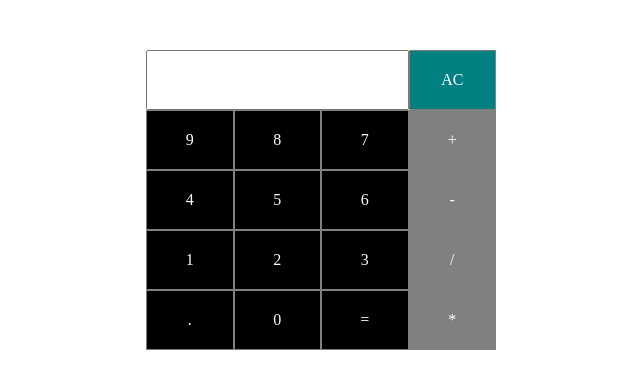
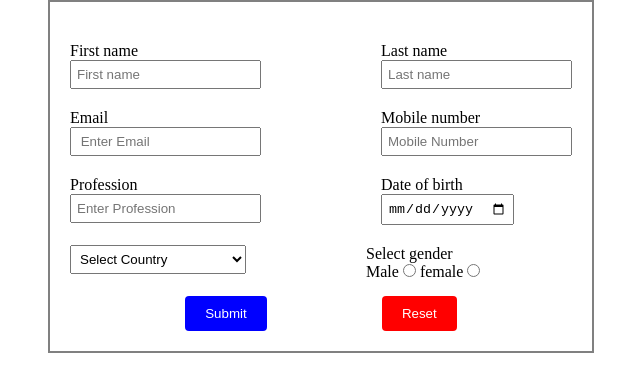
Before and after one commit to ashutosh1414/assignment, a plain HTML site: page index.html in a window 1280 px wide. Shown: the whole page, without its empty margins (319-959 px from the left). Drawn offline with Linux system fonts and the light colour scheme.

Commit message:
code of form
This is done in html css javascript

```diff
--- a/index.html
+++ b/index.html
@@ -3,33 +3,84 @@
   <head>
     <meta charset="UTF-8" />
     <meta name="viewport" content="width=device-width, initial-scale=1.0" />
-    <title>Calculator</title>
+    <title>Document</title>
     <link rel="stylesheet" href="style.css" />
   </head>
   <body>
-    <div class="container">
-      <div class="grid-container">
-        <input type="text" name="" id="input" />
-        <div class="buttons ac" onclick="clearInput()">AC</div>
-        <div class="buttons" onclick="appendToInput('9')">9</div>
-        <div class="buttons" onclick="appendToInput('8')">8</div>
-        <div class="buttons" onclick="appendToInput('7')">7</div>
-        <div class="buttons opp" onclick="appendToInput('+')">+</div>
-        <div class="buttons" onclick="appendToInput('4')">4</div>
-        <div class="buttons" onclick="appendToInput('5')">5</div>
-        <div class="buttons" onclick="appendToInput('6')">6</div>
-        <div class="buttons opp" onclick="appendToInput('-')">-</div>
-        <div class="buttons" onclick="appendToInput('1')">1</div>
-        <div class="buttons" onclick="appendToInput('2')">2</div>
-        <div class="buttons" onclick="appendToInput('3')">3</div>
-        <div class="buttons opp" onclick="appendToInput('/')">/</div>
-        <div class="buttons" onclick="appendToInput('.')">.</div>
-        <div class="buttons" onclick="appendToInput('0')">0</div>
-        <div class="buttons eq" id="equal" onclick="calculate()">=</div>
-        <div class="buttons opp" onclick="appendToInput('*')">*</div>
+    <form class="container">
+      <div class="box">
+        <div class="subhead">
+          <div>
+            <p>First name</p>
+            <input type="text" id="Firstname" placeholder="First name" />
+          </div>
+
+          <div>
+            <p>Last name</p>
+            <input type="text" id="Lastname" placeholder="Last name"/>
+          </div>
+        </div>
+
+        <div class="subhead">
+          <div>
+            <p for="emails">Email</p>
+            <input
+              type="email"
+              name="email"
+              id="Emails"
+              placeholder=" Enter Email"
+            />
+          </div>
+
+          <div>
+            <p for="Phonenum">Mobile number</p>
+            <input type="number" id="Phonenum" placeholder="Mobile Number"  />
+          </div>
+        </div>
+
+        <div class="subhead">
+          <div>
+            <p for="Profession">Profession</p>
+            <input type="text" id="Profession" placeholder="Enter Profession" />
+          </div>
+          <div>
+            <p for="dob">Date of birth</p>
+            <input type="date" name="date" id="dob" />
+          </div>
+        </div>
+
+        <div class="subhead">
+          <div>
+            <select name="SelectCountry" id="Country" >
+              <option value="">Select Country</option>
+              <option value="India">India</option>
+              <option value="Pakistan">Pakistan</option>
+              <option value="Srilanka">Sri lanka</option>
+              <option value="England">England</option>
+              <option value="Australia">Australia</option>
+            </select>
+          </div>
+          <div class="radiobtn">
+            <p>Select gender</p>
+            <label for="male">Male</label>
+            <input type="radio" name="gender" id="male" />
+
+            <label for="female">female</label>
+            <input type="radio" name="gender" id="female" />
+          </div>
+        </div>
+        <div class="btn">
+          <button class="sbt">Submit</button>
+          <button class="reset">Reset</button>
+        </div>
+      </div>
+    </form>
+    <div class="popup">
+        <p id="cross">X</p>
+      <div class="popup-cont">
+
       </div>
     </div>
-
     <script src="script.js"></script>
   </body>
 </html>
--- a/script.js
+++ b/script.js
@@ -1,30 +1,54 @@
-document.addEventListener("keydown", (e) => {
-  if (e.key === "Backspace") {
-    const inputField = document.getElementById("input");
-    const inputValue = inputField.value;
-    inputField.value = inputValue.slice(0,-1);
+let inputfield = document.getElementsByTagName("input");
+let submitbtn = document.getElementsByClassName("sbt");
+let resetbtn = document.getElementsByClassName("reset");
+let container = document.getElementsByClassName("container");
+const popup = document.getElementsByClassName("popup");
+const cross = document.getElementById("cross");
+const popupinsider = document.getElementsByClassName("popup-cont");
+const dropdown = document.getElementById("Country");
+
+console.log(inputfield);
+let data = {};
+for (let i = 0; i < inputfield.length; i++) {
+  inputfield[i].addEventListener("change", (e) => {
+    e.preventDefault();
+    const { id, value } = e.target;
+    data = { ...data, [id]: value };
+    inputfield[i].name = value;
+    console.log(data);
+  });
+}
+submitbtn[0].addEventListener("click", (e) => {
+ e.preventDefault();
+
+  for (const key in data) {
+    const para = document.createElement("p");
+    popupinsider[0].append(para);
+    if (key === "male" || key === "female") {
+      para.innerText = `${key} = ${key}`;
+    } else {
+      para.innerText = `${key} = ${data[key]}`;
+    }
   }
+  container[0].style.display = "none";
+  popup[0].style.display = "block";
 });
-document.addEventListener("keypress", (e) => {
 
-  if (e.key === "Enter") {
-    calculate();
+cross.addEventListener("click", (e) => {
+  e.preventDefault();
+  container[0].style.display = "block";
+  popup[0].style.display = "none";
+});
+resetbtn[0].addEventListener("click", (e) => {
+  data = {};
+  for (let i = 0; i < inputfield.length; i++) {
+    e.target.name = " ";
   }
+  dropdown.value = " ";
 });
-function appendToInput(value) {
-  document.getElementById("input").value += value;
-}
 
-function clearInput() {
-  document.getElementById("input").value = "";
-}
-
-function calculate() {
-  const input = document.getElementById("input").value;
-  try {
-    const result = eval(input);
-    document.getElementById("input").value = result;
-  } catch (error) {
-    document.getElementById("input").value = "Error";
-  }
-}
+dropdown.addEventListener("change", (e) => {
+  const { id, value } = e.target;
+  data = { ...data, [id]: value };
+  e.target.name = e.target.value;
+});
--- a/style.css
+++ b/style.css
@@ -1,38 +1,58 @@
-* {
-  margin: 0;
-  padding: 0;
-  box-sizing: border-box;
+*{
+    margin: 0;
+    padding: 0;
+    box-sizing: content-box;
 }
 .container {
-  width: 350px;
   margin-inline: auto;
-  margin-top: 50px;
+  width: fit-content;
+  border: 2px solid grey;
+  padding: 20px;
 }
-.grid-container {
-  display: grid;
-  grid-template-columns: repeat(4, 1fr);
-  text-align: center;
+#Country{
+    width: 164px;
+    padding: 5px;
 }
-#input {
-  grid-column: span 3;
+.btn {
+  display: flex;
+  justify-content: space-evenly;
+  margin-top:15px ;
 }
-.info {
+button {
+  background-color: blue;
+  padding: 10px 20px;
+  border-radius: 4px;
+  border: none;
+  cursor: pointer;
+  color: white;
+}
+.popup {
+  margin: 15px;
+  padding: 10px;
   display: none;
+  cursor: pointer;
+  margin-inline: auto;
+  border: 3px solid teal;
+  width: fit-content;
+  border-radius: 4px;
+}
+input{
+    padding: 5px;
 }
 
-.buttons {
-  padding: 20px;
-  border: 1px solid grey;
-  color: white;
-  background-color: black;
-  cursor: pointer;
+#cross {
+  text-align: end;
+  margin-top: -10px;
 }
-.buttons:active {
-  background-color: rgba(0, 0, 0, 0.021);
+.reset {
+  background-color: red;
 }
-.ac {
-  background-color: teal;
+button:active {
+  color: teal;
+  background-color: aquamarine;
 }
-.opp {
-  background-color: grey;
+.subhead {
+  display: flex;
+  gap: 120px;
+  margin-top: 20px;
 }
```
